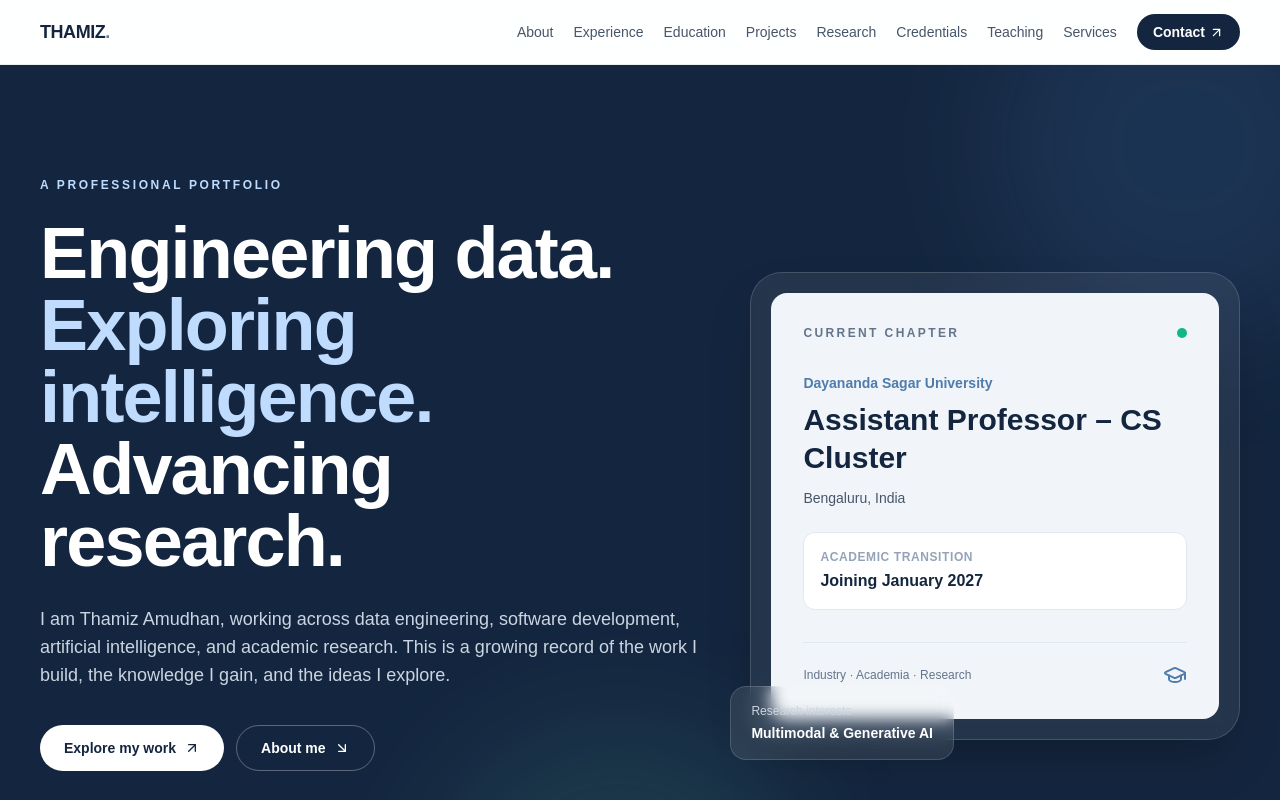
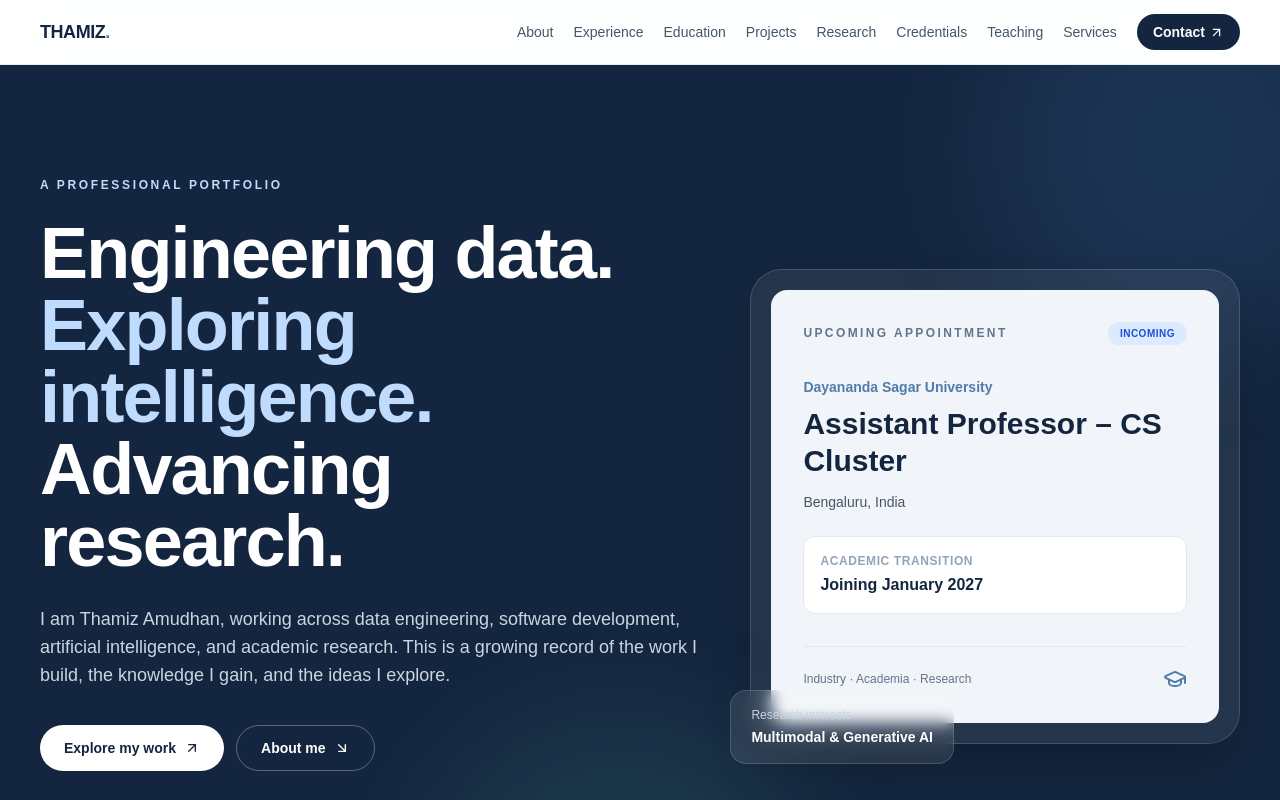
Before and after one commit to tk1573-sys/thamizamudhan-portfolio, a Next.js app: page / in a window 1280 px wide. Shown: the top 800 px of the page. Built offline with nearby package versions, Linux system fonts and the light colour scheme.

Commit message:
fix: label DSU role as an upcoming appointment

```diff
--- a/src/app/page.tsx
+++ b/src/app/page.tsx
@@ -34,7 +34,7 @@ export default function HomePage() {
         <div className="relative">
           <div className="rounded-[2rem] border border-white/15 bg-white/[0.07] p-5 shadow-2xl backdrop-blur">
             <div className="rounded-2xl bg-[#F1F5F9] p-6 text-ink sm:p-8">
-              <div className="flex items-center justify-between"><span className="text-xs font-bold uppercase tracking-[0.2em] text-slate-500">Current chapter</span><span className="h-2.5 w-2.5 rounded-full bg-emerald-500" /></div>
+              <div className="flex items-center justify-between"><span className="text-xs font-bold uppercase tracking-[0.2em] text-slate-500">Upcoming appointment</span><span className="rounded-full bg-blue-100 px-3 py-1 text-[10px] font-bold uppercase tracking-wider text-blue-700">Incoming</span></div>
               <div className="mt-8"><p className="text-sm font-semibold text-accent">{profile.appointment.institution}</p><h2 className="mt-2 font-display text-3xl font-bold leading-tight">{profile.appointment.role}</h2><p className="mt-3 text-sm text-slate-600">{profile.appointment.location}</p><div className="mt-6 rounded-xl border border-slate-200 bg-white p-4"><p className="text-xs font-bold uppercase tracking-wider text-slate-400">Academic transition</p><p className="mt-1 font-semibold text-ink">{profile.appointment.timing}</p></div></div>
               <div className="mt-8 flex items-center justify-between border-t border-slate-200 pt-5"><span className="text-xs text-slate-500">Industry · Academia · Research</span><GraduationCap className="text-accent" size={24} /></div>
             </div>
```
